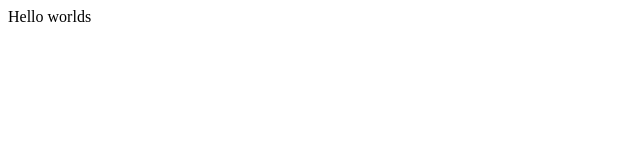
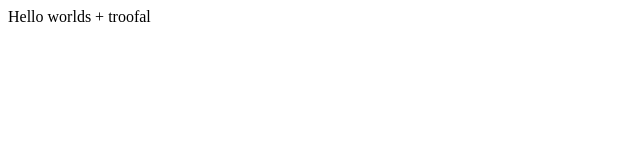
Before and after one commit to hardeepmehta/helloworld, a plain HTML site: page index.html in a window 1280 px wide. Shown: the full height of the page, 0-640 px from the left. Drawn offline with Linux system fonts and the light colour scheme.

Commit message:
Line number 5 changed

```diff
--- a/index.html
+++ b/index.html
@@ -2,6 +2,6 @@
   <head>
   </head>
   <body>
-    Hello worlds
+    Hello worlds + troofal
   </body>
 </html>
```
